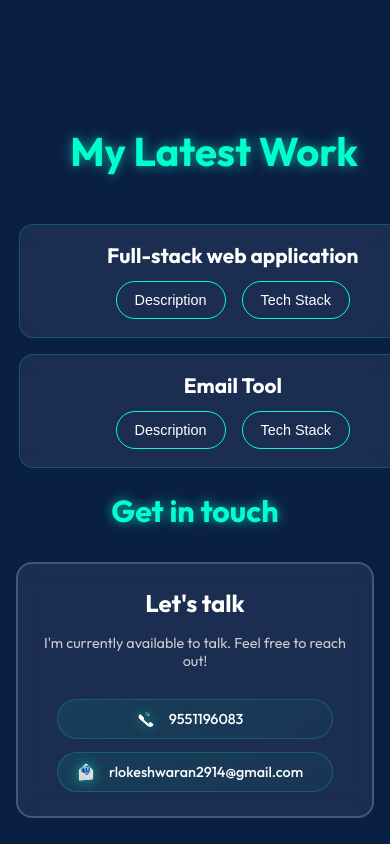
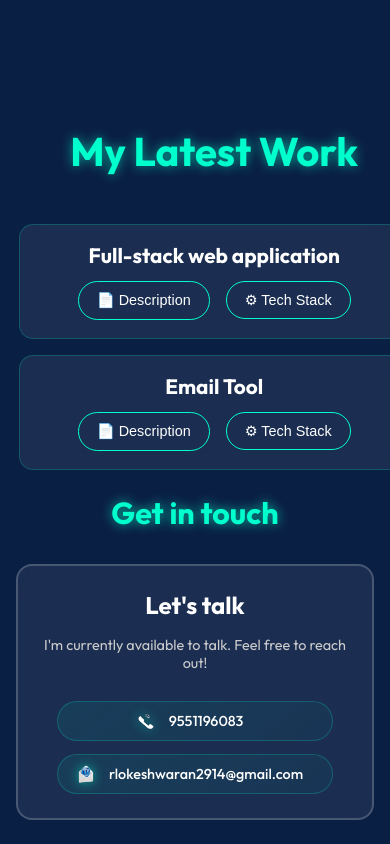
Before and after one commit to rlokeshwaran2914-prog/Portfolio, a React (Create React App) app: page / in a window 390 px wide. Shown: the part 2383-3227 px from the top of the page. Built offline with nearby package versions, Linux system fonts and the light colour scheme.

Commit message:
aligned both tech and discription

```diff
--- a/src/components/work/MyWork.css
+++ b/src/components/work/MyWork.css
@@ -36,21 +36,13 @@
   flex-direction: column;
   align-items: center;
   text-align: center;
+  overflow: visible;
 }
 
 .project-card:hover {
   transform: translateY(-8px);
   box-shadow: 0 15px 35px rgba(0, 255, 204, 0.3);
   border-color: #00ffff;
-}
-
-/* ================= IMAGE ================= */
-.project-card img {
-  width: 100%;
-  height: 200px;
-  object-fit: cover;
-  border-radius: 12px;
-  margin-bottom: 1rem;
 }
 
 /* ================= TITLE ================= */
@@ -65,6 +57,7 @@
   display: flex;
   gap: 1rem;
   position: relative;
+  z-index: 5;
 }
 
 /* ================= BUTTON STYLE ================= */
@@ -94,7 +87,7 @@
   position: relative;
 }
 
-/* ================= TECH STACK TOOLTIP ================= */
+/* ================= COMMON TOOLTIP STYLE ================= */
 .stack-text,
 .description-text {
   position: absolute;
@@ -122,18 +115,19 @@
   transition: all 0.3s ease;
 
   border: 1px solid rgba(0,255,204,0.4);
-  box-shadow: 0 10px 20px rgba(0,0,0,0.4);
+  box-shadow: 0 10px 25px rgba(0,255,204,0.25);
 
   z-index: 10;
 }
 
+/* ================= SHOW ON HOVER ================= */
 .tech-stack:hover .stack-text {
   opacity: 1;
   visibility: visible;
   transform: translateX(-50%) translateY(0);
 }
 
-/* SHOW on click */
+/* ================= SHOW ON CLICK ================= */
 .description-text.show {
   opacity: 1;
   visibility: visible;
@@ -142,21 +136,17 @@
 
 /* ================= RESPONSIVE ================= */
 @media (max-width: 480px) {
-
   .mywork {
     padding: 0 1.2rem;
   }
 
   .projects-container {
-    width: 100%;
     grid-template-columns: 1fr;
     gap: 1rem;
   }
 
   .project-card {
-    width: 100%;
     padding: 1.1rem;
     border-radius: 14px;
   }
-
 }
--- a/src/components/work/MyWork.js
+++ b/src/components/work/MyWork.js
@@ -1,20 +1,28 @@
-import React from "react";
+import React, { useState } from "react";
 import "./MyWork.css";
 
 function MyWork() {
+  const [activeIndex, setActiveIndex] = useState(null);
 
   const projects = [
     {
-      title: "Full-stack web application ",
-      description: "Built a full-stack web application with JWT-based authentication and secure password hashing. Developed REST APIs using Flask for user authentication, dashboard access, and notes CRUD operation. Designed a dashboard interface with categorized sections for Frontend, Backend, and Database topics. Implemented features for creating, saving, edit, renaming, and deleting notes with MongoDB data persistence. Integrated React frontend with Flask backend APIs for seamless client-server communication",
-      stack: "React.js, JavaScript, HTML, CSS, Python, Flask, JWT Authentication, MongoDB Atlas, REST APIs"
+      title: "Full-stack web application",
+      description:
+        "Built a full-stack web application with JWT-based authentication and secure password hashing. Developed REST APIs using Flask for user authentication, dashboard access, and notes CRUD operations. Designed a dashboard interface with categorized sections. Implemented features like creating, editing, renaming, and deleting notes with MongoDB persistence. Integrated React frontend with Flask backend APIs.",
+      stack:
+        "React.js, JavaScript, HTML, CSS, Python, Flask, JWT, MongoDB Atlas, REST APIs",
     },
     {
       title: "Email Tool",
-      description: "Built a web-based email sending system using Python Flask and Gmail SMTP. Developed a frontend form using HTML, CSS, and JavaScript to compose emails. Implemented backend APIs with Flask-Mail to send emails programmatically",
-      stack: "HTML, CSS, JavaScript, Python, Flask, Flask-Mail, SMTP"
+      description:
+        "Built a web-based email system using Python Flask and Gmail SMTP. Developed a frontend form to compose emails and implemented backend APIs using Flask-Mail to send emails programmatically.",
+      stack: "HTML, CSS, JavaScript, Python, Flask, Flask-Mail, SMTP",
     },
   ];
+
+  const toggleDescription = (index) => {
+    setActiveIndex(activeIndex === index ? null : index);
+  };
 
   return (
     <div id="projects" className="mywork">
@@ -28,16 +36,34 @@ function MyWork() {
             <h3>{project.title}</h3>
 
             <div className="project-buttons">
-               <div className="description-box">
-                <button className="desc-btn">Description</button>
-                <span className="description-text">{project.description}</span>
+              {/* Description (CLICK) */}
+              <div className="description-box">
+                <button
+                  type="button"
+                  className="desc-btn"
+                  onClick={() => toggleDescription(index)}
+                >
+                  📄 Description
+                </button>
+
+                <span
+                  className={`description-text ${
+                    activeIndex === index ? "show" : ""
+                  }`}
+                >
+                  {project.description}
+                </span>
               </div>
+
+              {/* Tech Stack (HOVER) */}
               <div className="tech-stack">
-                <button className="tech-btn">Tech Stack</button>
+                <button type="button" className="tech-btn">
+                  ⚙ Tech Stack
+                </button>
+
                 <span className="stack-text">{project.stack}</span>
               </div>
-              </div>
-
+            </div>
           </div>
         ))}
       </div>
```
